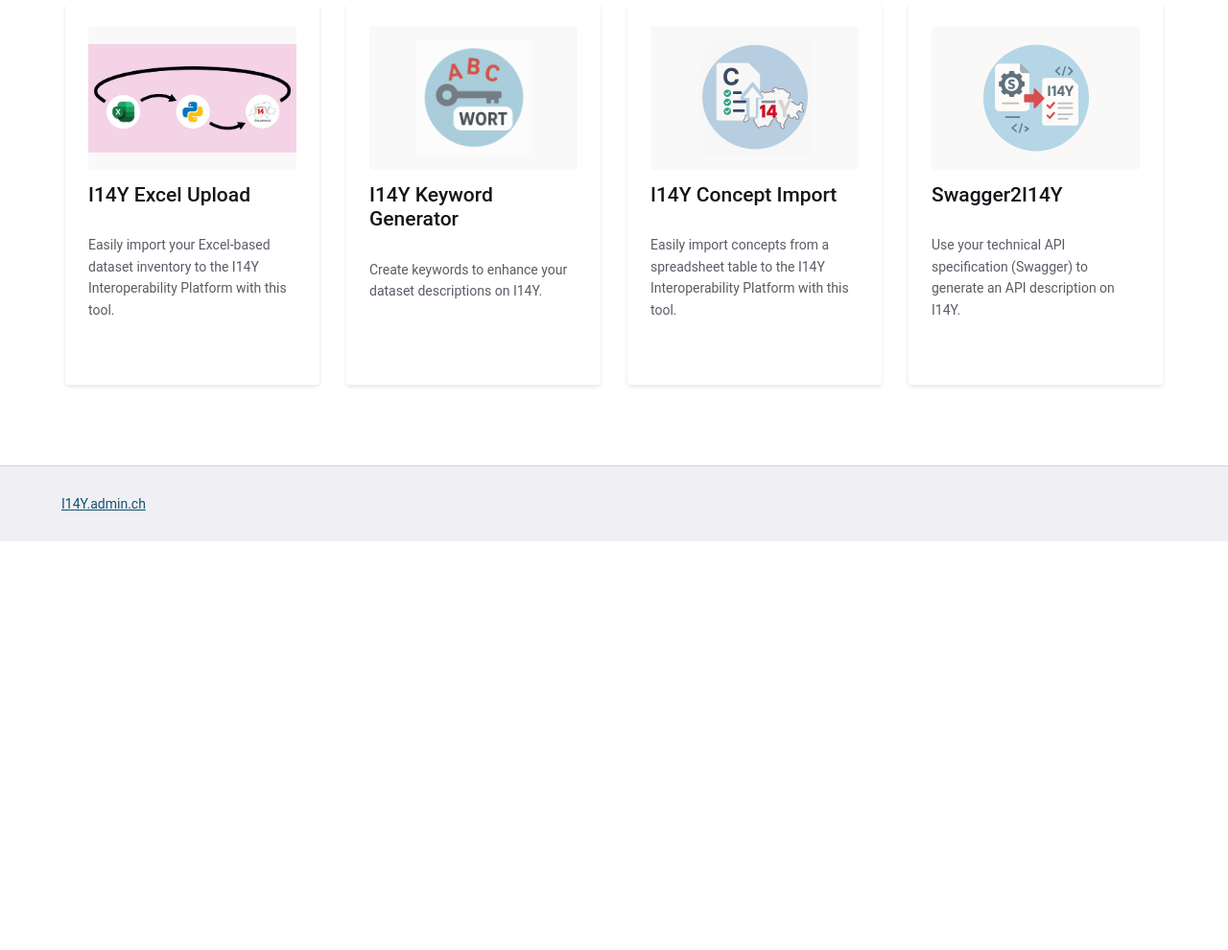
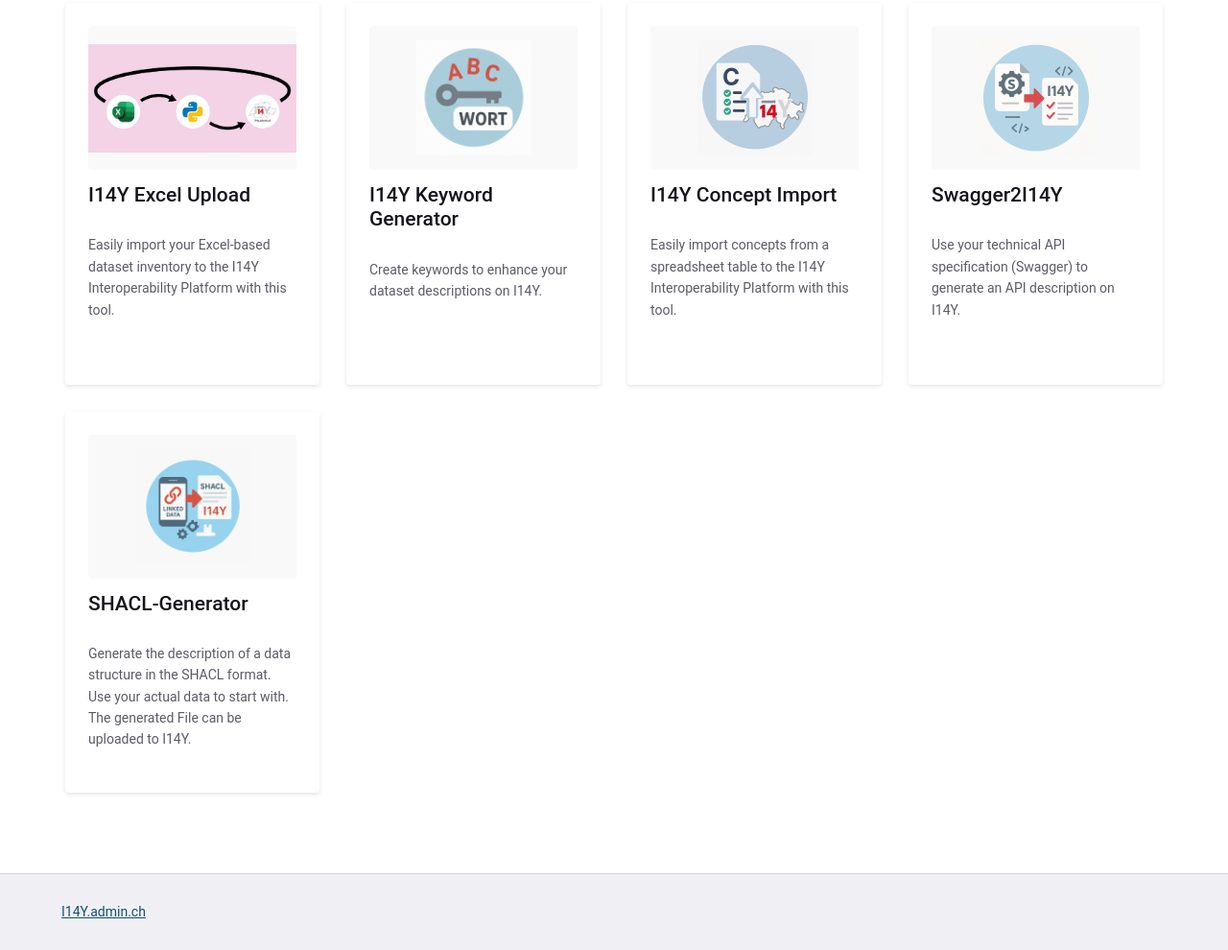
Before and after one commit to I14Y-ch/toolbox, a plain HTML site: page index.html in a window 1280 px wide. Shown: the part 417-1407 px from the top of the page at 96% size. Before the commit the page ends 981 px from the top, so only its background shows below. Drawn offline with Linux system fonts and the light colour scheme.

Commit message:
Added Shacl tools

```diff
--- a/index.html
+++ b/index.html
@@ -74,13 +74,13 @@
                 </a>
 
                 <!-- SHACL Generator -->
-                <!-- <a href="https://i14y-shacl.wortaholic.ch/" class="api-card" target="_blank">
+                <a href="https://octopus-app-hwzps.ondigitalocean.app/" class="api-card" target="_blank">
                     <div class="tool-logo">
                         <img src="static/img/i14y-shacl-generator.png" alt="Logo I14Y Shacl Generator">
                     </div>
                     <h2>SHACL-Generator</h2>
                     <p>Generate the description of a data structure in the SHACL format. Use your actual data to start with. The generated File can be uploaded to I14Y.</p>
-                </a> -->
+                </a>
 
             </div>
         </div>
```
